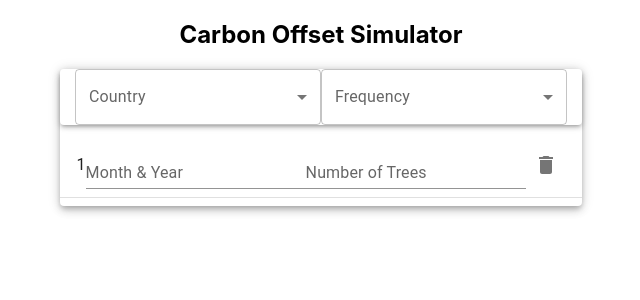
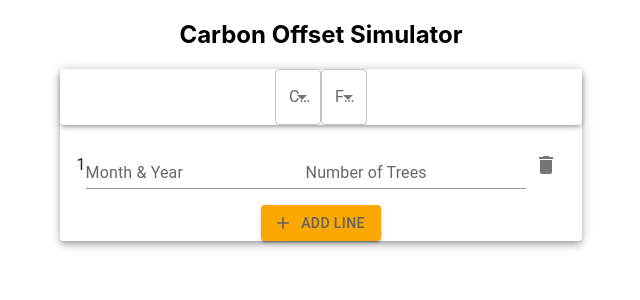
Before and after one commit to TrisRosco/s2z, a React (Create React App) app in the folder s2z/: page / in a window 1280 px wide. Shown: the top 300 px of the page, without its empty margins (319-959 px from the left). Built offline with nearby package versions, Linux system fonts and the light colour scheme.

Commit message:
Addline button works

```diff
--- a/s2z/src/Components/ParamInput/index.js
+++ b/s2z/src/Components/ParamInput/index.js
@@ -1,26 +1,55 @@
-import React from "react";
+import React, { useState } from "react";
 import "./styles.css";
-import InputLabel from "@mui/material/InputLabel";
-import MenuItem from "@mui/material/MenuItem";
-import FormControl from "@mui/material/FormControl";
-import Select from "@mui/material/Select";
-import List from "@mui/material/List";
-import ListItem from "@mui/material/ListItem";
-import ListItemText from "@mui/material/ListItemText";
-import Divider from "@mui/material/Divider";
-import TextField from "@mui/material/TextField";
-import IconButton from "@mui/material/IconButton";
+import {
+  Button,
+  InputLabel,
+  MenuItem,
+  FormControl,
+  Select,
+  List,
+  ListItem,
+  ListItemText,
+  Divider,
+  TextField,
+  IconButton,
+  Paper,
+} from "@mui/material";
 import DeleteIcon from "@mui/icons-material/Delete";
-import Paper from "@mui/material/Paper";
-
+import AddIcon from "@mui/icons-material/Add";
 
 function ParamInput() {
+  const [lineCount, setLineCount] = useState(1);
+
+  const handleAddLine = () => {
+    setLineCount((prevCount) => prevCount + 1);
+  };
+
+  const renderLines = () => {
+    const lines = [];
+    for (let i = 1; i <= lineCount; i++) {
+      lines.push(
+        <div key={i}>
+          <ListItem>
+            <ListItemText primary={i} />
+            <TextField id={`month-year-${i}`} label="Month & Year" variant="standard" />
+            <TextField id={`num-trees-${i}`} label="Number of Trees" variant="standard" />
+            <IconButton aria-label="delete">
+              <DeleteIcon />
+            </IconButton>
+          </ListItem>
+          {i !== lineCount && <Divider />}
+        </div>
+      );
+    }
+    return lines;
+  };
+
   return (
     <Paper elevation={5} className="param-input">
       <Paper elevation={3} className="param-input-header">
         <FormControl>
           <InputLabel>Country</InputLabel>
-          <Select id="country-select" label="Country">
+          <Select className="selector" label="Country">
             <MenuItem value={15.52}>United States</MenuItem>
             <MenuItem value={5.55}>United Kingdom</MenuItem>
             <MenuItem value={9.44}>Germany</MenuItem>
@@ -28,33 +57,23 @@ function ParamInput() {
         </FormControl>
         <FormControl>
           <InputLabel>Frequency</InputLabel>
-          <Select id="country-select" label="Country">
-            <MenuItem value={0}>Weeky</MenuItem>
+          <Select  label="Frequency">
+            <MenuItem value={0}>Weekly</MenuItem>
             <MenuItem value={0}>Monthly</MenuItem>
-            <MenuItem value={0}>Anually</MenuItem>
+            <MenuItem value={0}>Annually</MenuItem>
           </Select>
         </FormControl>
       </Paper>
       <div className="param-input-grid">
-        <List>
-          <ListItem>
-            <ListItemText primary="1" />
-            <TextField
-              id="standard-basic"
-              label="Month & Year"
-              variant="standard"
-            />
-            <TextField
-              id="standard-basic"
-              label="Number of Trees"
-              variant="standard"
-            />
-            <IconButton aria-label="delete">
-              <DeleteIcon />
-            </IconButton>
-          </ListItem>
-          <Divider />
-        </List>
+        <List>{renderLines()}</List>
+        <Button
+          color="secondary"
+          startIcon={<AddIcon />}
+          variant="contained"
+          onClick={handleAddLine}
+        >
+          <span>Add line</span>
+        </Button>
       </div>
     </Paper>
   );
--- a/s2z/src/Components/ParamInput/styles.css
+++ b/s2z/src/Components/ParamInput/styles.css
@@ -13,7 +13,6 @@ body{
     justify-content: center;
 }
 
-#country-select{
-    width: 200px;
-
+.selector{
+    width : 100%;
 }
```
